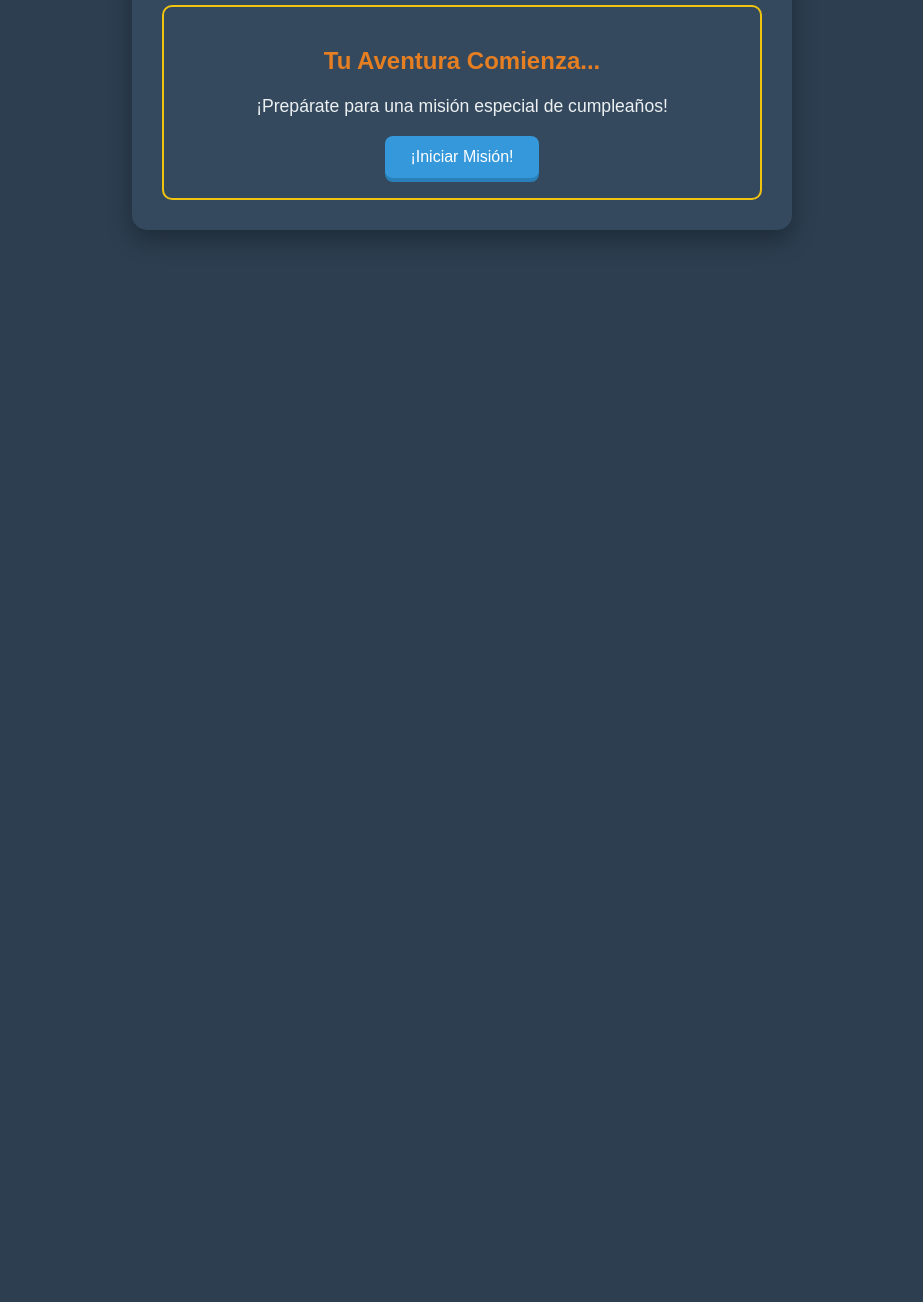
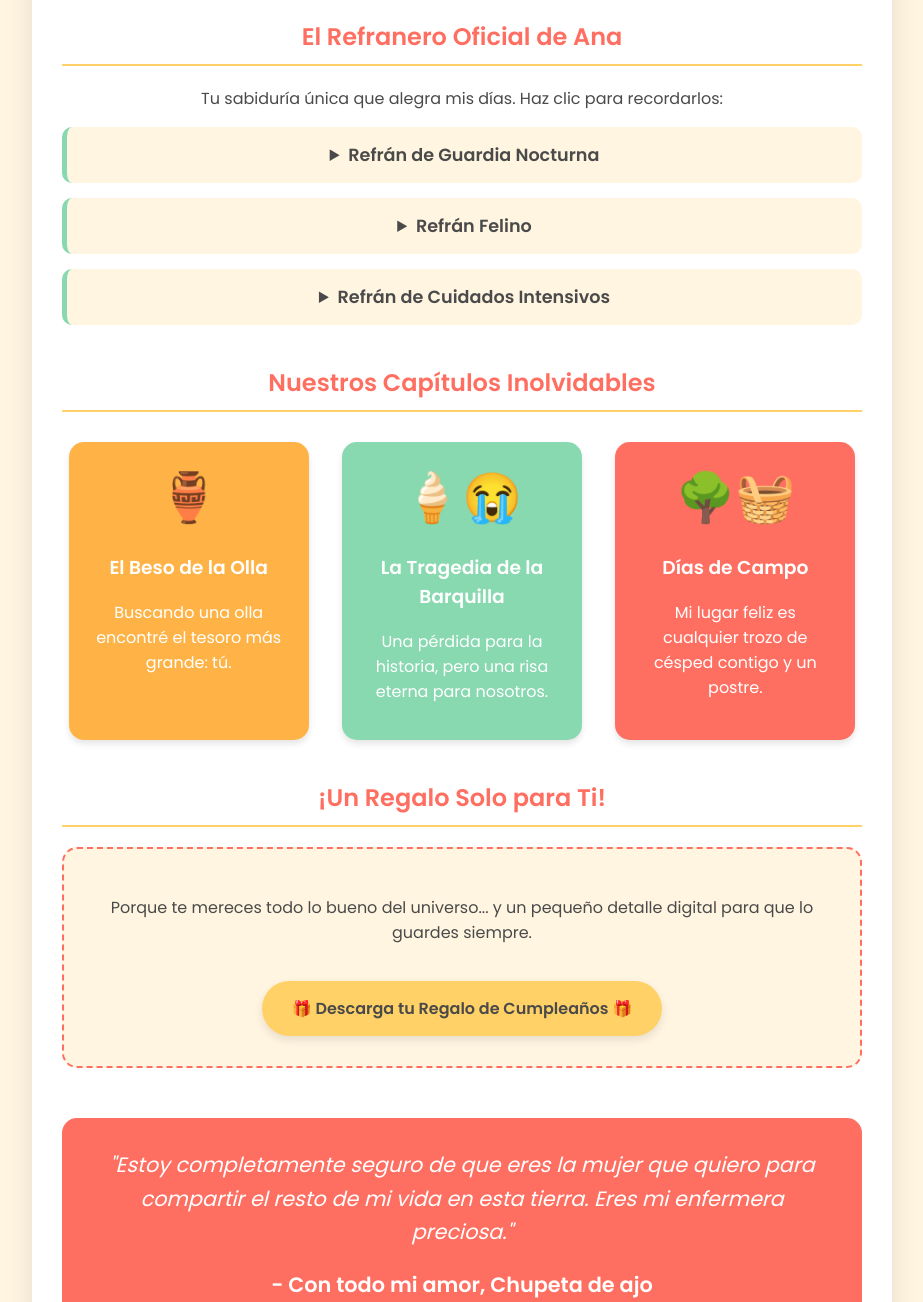
Before and after one commit to ujonnathan/ujonnathan.github.io, a plain HTML site: page index.html in a window 1280 px wide. Shown: the part 337-1639 px from the top of the page, without its empty margins (178-1101 px from the left). Before the commit the page ends 800 px from the top, so only its background shows below. Drawn offline with Linux system fonts and the light colour scheme.

Commit message:
Update index.html

```diff
--- a/index.html
+++ b/index.html
@@ -3,89 +3,181 @@
 <head>
     <meta charset="UTF-8">
     <meta name="viewport" content="width=device-width, initial-scale=1.0">
-    <title>¡Aventura de Cumpleaños Épica!</title>
-    <link rel="stylesheet" href="style.css">
+    <title>¡Feliz Cumpleaños, Ana!</title>
+    <style>
+        @import url('https://fonts.googleapis.com/css2?family=Pacifico&family=Poppins:wght@400;600&display=swap');
+
+        :root {
+            --color-principal: #FF6F61; /* Coral vibrante */
+            --color-fondo: #FFF5E1;     /* Crema suave */
+            --color-acento1: #88D8B0;   /* Menta */
+            --color-acento2: #FFD166;   /* Amarillo sol */
+            --color-texto: #4A4A4A;
+        }
+
+        body {
+            font-family: 'Poppins', sans-serif;
+            background-color: var(--color-fondo);
+            color: var(--color-texto);
+            margin: 0;
+            padding: 20px;
+            text-align: center;
+        }
+
+        .contenedor {
+            max-width: 800px;
+            margin: 0 auto;
+            background-color: white;
+            padding: 30px;
+            border-radius: 20px;
+            box-shadow: 0 10px 30px rgba(0,0,0,0.1);
+        }
+
+        .titulo-principal {
+            font-family: 'Pacifico', cursive;
+            color: var(--color-principal);
+            font-size: 4em;
+            margin: 0;
+            line-height: 1.1;
+        }
+
+        .subtitulo {
+            font-size: 1.2em;
+            margin-bottom: 40px;
+        }
+
+        h2 {
+            color: var(--color-principal);
+            border-bottom: 2px solid var(--color-acento2);
+            padding-bottom: 10px;
+            margin-top: 40px;
+        }
+
+        .refran {
+            background-color: var(--color-fondo); margin: 15px 0; border-radius: 10px; border-left: 5px solid var(--color-acento1);
+        }
+        .refran summary {
+            padding: 15px; font-weight: 600; cursor: pointer; outline: none; font-size: 1.1em;
+        }
+        .refran p {
+            padding: 0 20px 15px; margin: 0; text-align: left;
+        }
+
+        .recuerdos {
+            display: flex; justify-content: space-around; flex-wrap: wrap; gap: 20px; margin-top: 30px;
+        }
+        .card-recuerdo {
+            background-color: var(--color-acento1); color: white; border-radius: 15px; padding: 20px; width: 200px; box-shadow: 0 4px 6px rgba(0,0,0,0.1);
+        }
+        .card-recuerdo .emoji { font-size: 3em; }
+
+        /* --- NUEVA SECCIÓN DE REGALO --- */
+        .caja-regalo {
+            background-color: var(--color-fondo);
+            border: 2px dashed var(--color-principal);
+            padding: 30px;
+            margin-top: 20px;
+            border-radius: 15px;
+        }
+        .boton-descarga {
+            display: inline-block;
+            background-color: var(--color-acento2);
+            color: var(--color-texto);
+            padding: 15px 30px;
+            border-radius: 50px;
+            text-decoration: none;
+            font-weight: 600;
+            margin-top: 20px;
+            box-shadow: 0 4px 10px rgba(0,0,0,0.1);
+            transition: transform 0.2s ease;
+        }
+        .boton-descarga:hover {
+            transform: scale(1.05);
+        }
+        /* --- FIN DE ESTILOS NUEVOS --- */
+
+        .mensaje-final {
+            margin-top: 50px; background-color: var(--color-principal); color: white; padding: 30px; border-radius: 15px; font-size: 1.3em; font-style: italic; line-height: 1.6;
+        }
+        .firma {
+            font-style: normal; font-weight: 600; margin-top: 20px; display: block;
+        }
+
+        .cat-icon { font-size: 2em; }
+
+        @media (max-width: 600px) {
+            .titulo-principal { font-size: 3em; }
+            .card-recuerdo { width: 100%; box-sizing: border-box; }
+        }
+
+    </style>
 </head>
 <body>
-    <div class="game-container">
-        <header>
-            <h1>¡Feliz Cumpleaños, Grecia!</h1>
-        </header>
 
-        <div id="screen-start" class="screen active">
-            <h2>Tu Aventura Comienza...</h2>
-            <p>¡Prepárate para una misión especial de cumpleaños!</p>
-            <!-- Aquí podrías poner un GIF o imagen de inicio -->
-            <!-- <img src="link_a_tu_imagen_de_inicio.gif" alt="Inicio Aventura"> -->
-            <button onclick="startGame()">¡Iniciar Misión!</button>
+    <div class="contenedor">
+
+        <div class="cat-icon">🎉 😸 🎉</div>
+        <h1 class="titulo-principal">Feliz Cumpleaños,<br>Ana!</h1>
+        <p class="subtitulo">Para la enfermera que tiene la receta secreta de mi felicidad (y de los mejores refranes del mundo).</p>
+
+        <h2>El Refranero Oficial de Ana</h2>
+        <p>Tu sabiduría única que alegra mis días. Haz clic para recordarlos:</p>
+
+        <details class="refran">
+            <summary>Refrán de Guardia Nocturna</summary>
+            <p><strong>Versión Ana:</strong> "Más vale termómetro en mano que ciento con fiebre."</p>
+        </details>
+        <details class="refran">
+            <summary>Refrán Felino</summary>
+            <p><strong>Versión Ana:</strong> "A gato regalado, no se le mira el bigote."</p>
+        </details>
+        <details class="refran">
+            <summary>Refrán de Cuidados Intensivos</summary>
+            <p><strong>Versión Ana:</strong> "En casa de enfermera, se cura todo con un besito y una manta."</p>
+        </details>
+
+        <h2>Nuestros Capítulos Inolvidables</h2>
+
+        <div class="recuerdos">
+            <div class="card-recuerdo" style="background-color: #FFB347;">
+                <div class="emoji">🏺</div>
+                <h3>El Beso de la Olla</h3>
+                <p>Buscando una olla encontré el tesoro más grande: tú.</p>
+            </div>
+            <div class="card-recuerdo" style="background-color: #88D8B0;">
+                <div class="emoji">🍦😭</div>
+                <h3>La Tragedia de la Barquilla</h3>
+                <p>Una pérdida para la historia, pero una risa eterna para nosotros.</p>
+            </div>
+            <div class="card-recuerdo" style="background-color: #FF6F61;">
+                <div class="emoji">🌳🧺</div>
+                <h3>Días de Campo</h3>
+                <p>Mi lugar feliz es cualquier trozo de césped contigo y un postre.</p>
+            </div>
         </div>
 
-        <div id="screen-roblox" class="screen">
-            <h2>Nivel 1: El Desafío Roblox</h2>
-            <p>Estás en el lobby de tu juego favorito. Un Guardián Bloque te detiene:</p>
-            <p>"Solo los verdaderos jugadores pueden pasar. ¿Cuál es el comando para bailar en muchos juegos de Roblox?"</p>
-            <!-- <img src="link_a_imagen_roblox.png" alt="Roblox"> -->
-            <div class="options">
-                <button onclick="checkAnswer('roblox', '/e dance')">/e dance</button>
-                <button onclick="checkAnswer('roblox', '/emote wave')">/emote wave</button>
-                <button onclick="checkAnswer('roblox', '/jump')">/jump</button>
+        <!-- ============================================== -->
+        <!-- =====   NUEVA SECCIÓN DE DESCARGA AQUÍ   ===== -->
+        <!-- ============================================== -->
+        <div id="regalo">
+            <h2>¡Un Regalo Solo para Ti!</h2>
+            <div class="caja-regalo">
+                <p>Porque te mereces todo lo bueno del universo... y un pequeño detalle digital para que lo guardes siempre.</p>
+
+                <!-- ¡IMPORTANTE! Pega el enlace de tu archivo aquí abajo -->
+                <a href="https://drive.google.com/file/d/1jjg2eE905Iolkd8wPIp5yD2E2YFhT2UH/view?usp=drivesdk " class="boton-descarga" download="Regalo-Especial-para-Ana">
+                    🎁 Descarga tu Regalo de Cumpleaños 🎁
+                </a>
             </div>
-            <p id="feedback-roblox" class="feedback"></p>
         </div>
 
-        <div id="screen-minecraft" class="screen">
-            <h2>Nivel 2: La Cueva de Minecraft</h2>
-            <p>Has llegado a una cueva oscura. Necesitas luz. ¿Qué crafteas primero con madera y carbón?</p>
-            <!-- <img src="link_a_imagen_minecraft.png" alt="Minecraft"> -->
-            <div class="options">
-                <button onclick="checkAnswer('minecraft', 'Pico')">Un Pico</button>
-                <button onclick="checkAnswer('minecraft', 'Antorchas')">Antorchas</button>
-                <button onclick="checkAnswer('minecraft', 'Espada')">Una Espada</button>
-            </div>
-            <p id="feedback-minecraft" class="feedback"></p>
+        <!-- MENSAJE FINAL -->
+        <div class="mensaje-final">
+            "Estoy completamente seguro de que eres la mujer que quiero para compartir el resto de mi vida en esta tierra. Eres mi enfermera preciosa."
+            <span class="firma">- Con todo mi amor, Chupeta de ajo</span>
         </div>
 
-        <div id="screen-anime" class="screen">
-            <h2>Nivel 3: El Torneo Anime</h2>
-            <p>¡Es hora de demostrar tu poder Otaku! ¿Cuál de estos es un género popular de anime conocido por sus combates y superpoderes?</p>
-            <!-- <img src="link_a_imagen_anime.png" alt="Anime"> -->
-            <div class="options">
-                <button onclick="checkAnswer('anime', 'Shojo')">Shojo</button>
-                <button onclick="checkAnswer('anime', 'Slice of Life')">Slice of Life</button>
-                <button onclick="checkAnswer('anime', 'Shonen')">Shonen</button>
-            </div>
-            <p id="feedback-anime" class="feedback"></p>
-        </div>
-
-        <div id="screen-final" class="screen">
-            <h2>¡MISIÓN CUMPLIDA, Grecia Cyborg!</h2>
-            <div class="gift-reveal">
-                <p>¡Has superado todos los desafíos como una verdadera campeona!</p>
-                <p>Tu espíritu aventurero y tu pasión por Roblox, Minecraft y el Anime son legendarios.</p>
-                <p>Como recompensa, aquí tienes tus tesoros digitales:</p>
-                <ul>
-                    <li><strong><a href="https://drive.google.com/file/d/1MnkGuXHgRcLio_lAaBZwxpQjCeIE72VW/view?usp=sharing"
-                                 download="nombre_sugerido_al_descargar.pdf" target="_blank" rel="noopener noreferrer">
-                        Descargar construcción de personaje con la técnica pixel art
-                        </a></strong></li>
-                    <li><strong><a href="https://drive.google.com/file/d/1zRrwEOXSN_4QPyu2GRWDNG6skwZKvUJ2/view?usp=sharing" target="_blank" rel="noopener noreferrer"
-                                 download="ENCICLOPEDIA Diseño y programación de videojuegos.pdf">
-                        Descargar ENCICLOPEDIA Diseño y programación de videojuegos.pdf
-                        </a></strong></li>
-                    <li><strong><a href="https://drive.google.com/file/d/1ODTy-
-
-XgJMeHi7K9DV7n7ZwfwzZkEEpPO/view?usp=sharing" target="_blank" rel="noopener noreferrer">
-                        Descargar el-diario-de-Ana-Frank.pdf</a></strong></li>
-                    <li><strong>Te quiero mucho Grecia Cyborg:</strong> ¡siempre me ha llenado de orgullo decir que tengo una ahijada aplicada, inteligente y muy cariñosa. Verte crecer cumpliendo tus sueños es una gran bendición y mi mayor de deseo es que sigas creciendo profesionalmente y aprovechando todos tus talentos, te veo en lo más alto. Dios te bendiga se te quiere enorme, del mismo tamaño que el mundo de Minecraft. Felíz cumpleaños.! </li>
-                    <!-- Si tienes un arte digital, pon un link: -->
-                    <!-- <li><strong>Tu Retrato Épico:</strong> <a href="link_al_arte.jpg" target="_blank" rel="noopener noreferrer">¡Míralo aquí!</a></li> -->
-                </ul>
-                <p> ¡FELICIDADES! </p>
-            </div>
-            <!-- <img src="link_a_imagen_celebracion.gif" alt="Celebración"> -->
-        </div>
     </div>
 
-    <script src="script.js"></script>
 </body>
 </html>
```
